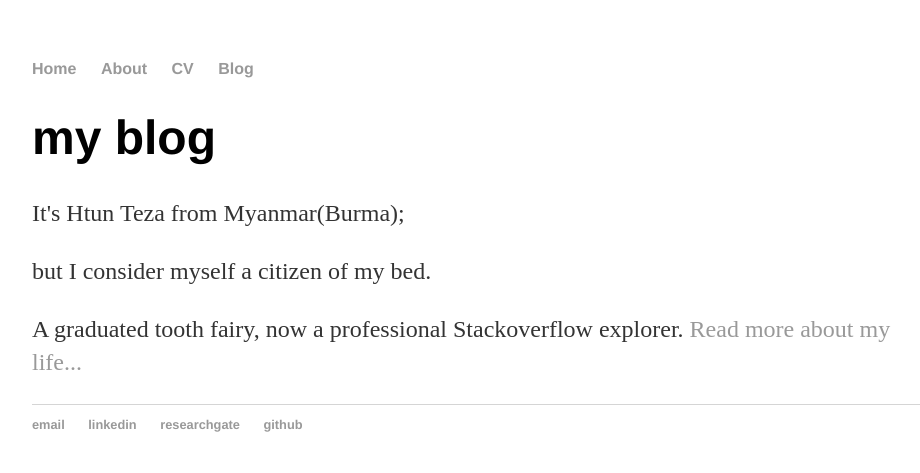
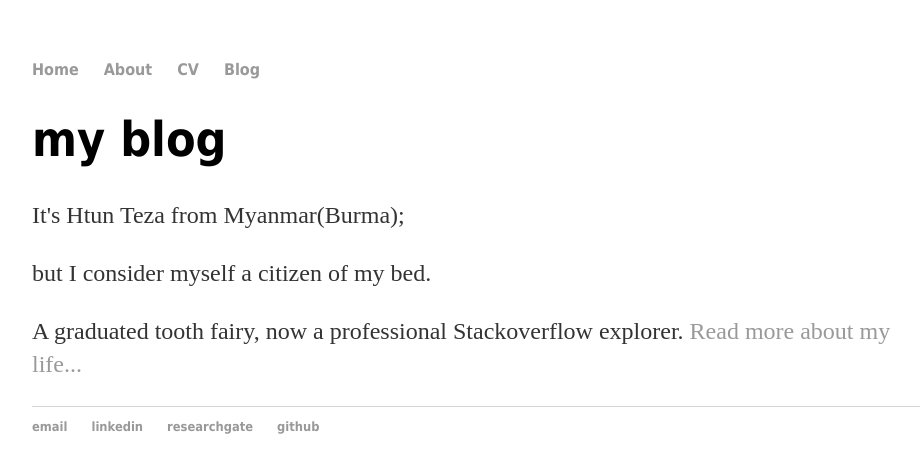
Before and after one commit to finerbrighterlighter/finerbrighterlighter.github.io, a Jekyll site: the page built from index.html, in a window 1280 px wide. Shown: the top 473 px of the page, without its empty margins (160-1080 px from the left). Built offline with Jekyll 4.4.1, drawn with Linux system fonts in a browser that asks for light colours.

Commit message:
Update main.css

```diff
--- a/css/main.css
+++ b/css/main.css
@@ -3,7 +3,7 @@ body {
     width: 70%;
 }
 nav ul, footer ul {
-    font-family:'Helvetica', 'Arial', 'Sans-Serif';
+    font-family:'Tahoma';
     padding: 0px;
     list-style: none;
     font-weight: bold;
@@ -21,7 +21,7 @@ a:hover {
 }
 h1 {
     font-size: 3em;
-    font-family:'Helvetica', 'Arial', 'Sans-Serif';
+    font-family:'Tahoma';
 }
 p {
     font-size: 1.5em;
```
